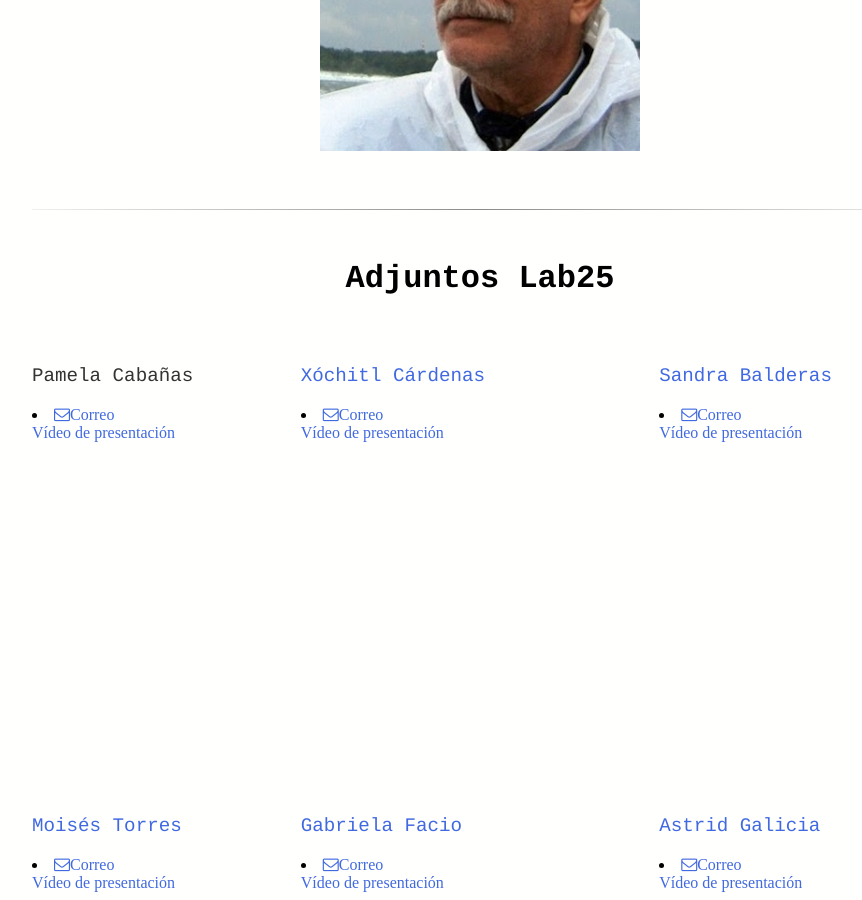
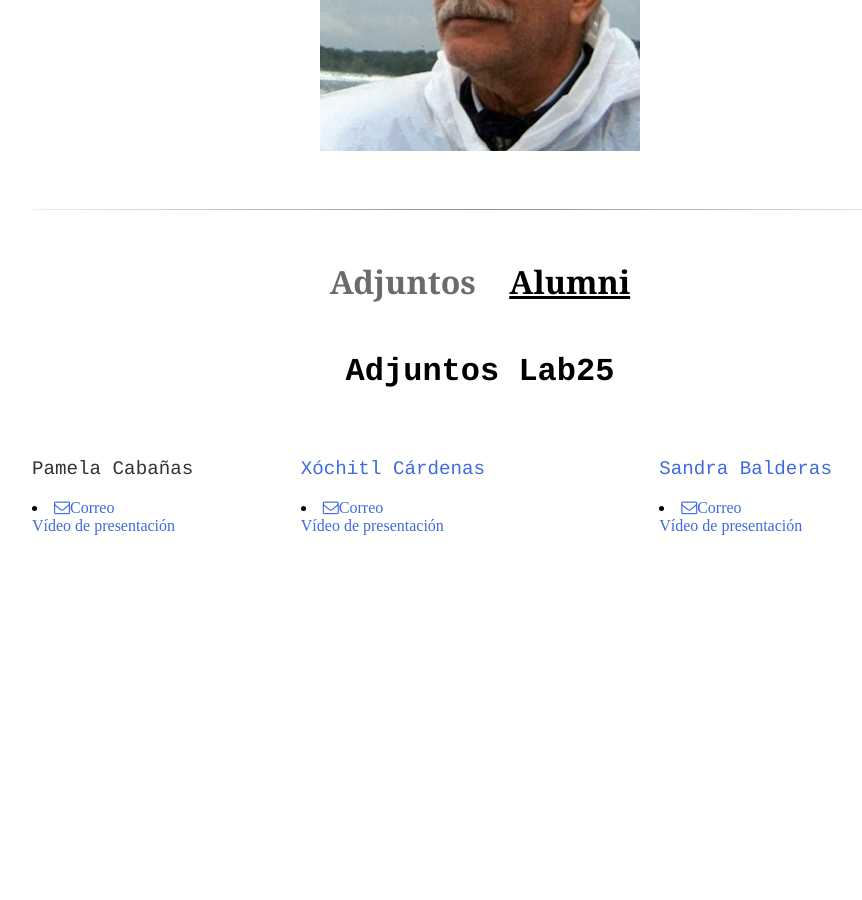
Before and after one commit to BouzasLab25/bouzaslab25.github.io, a Jekyll site: the page built from cursos/Adjuntos.html, in a window 1280 px wide and 900 px high, scrolled down 583 px. Shown: the whole window, without its empty margins (160-1022 px from the left). Built offline with Jekyll 4.4.1, drawn with Linux system fonts in a browser that asks for light colours.

Commit message:
Update Adjuntos.html

```diff
--- a/cursos/Adjuntos.html
+++ b/cursos/Adjuntos.html
@@ -10,6 +10,9 @@
   </div>
 
 <hr class="style14">
+
+<h3 style="color:black;font-size: 2em;font-family:'Georgia';"><a href="/cursos/Coordinadora.html" style="color:#6d6a6a;font-size: 1em;font-family:'Georgia';">Adjuntos</a>&nbsp;&nbsp;&nbsp;&nbsp;<u>Alumni</u></h3>
+</p>
 
 <h3>Adjuntos Lab25</h3>
 
```
